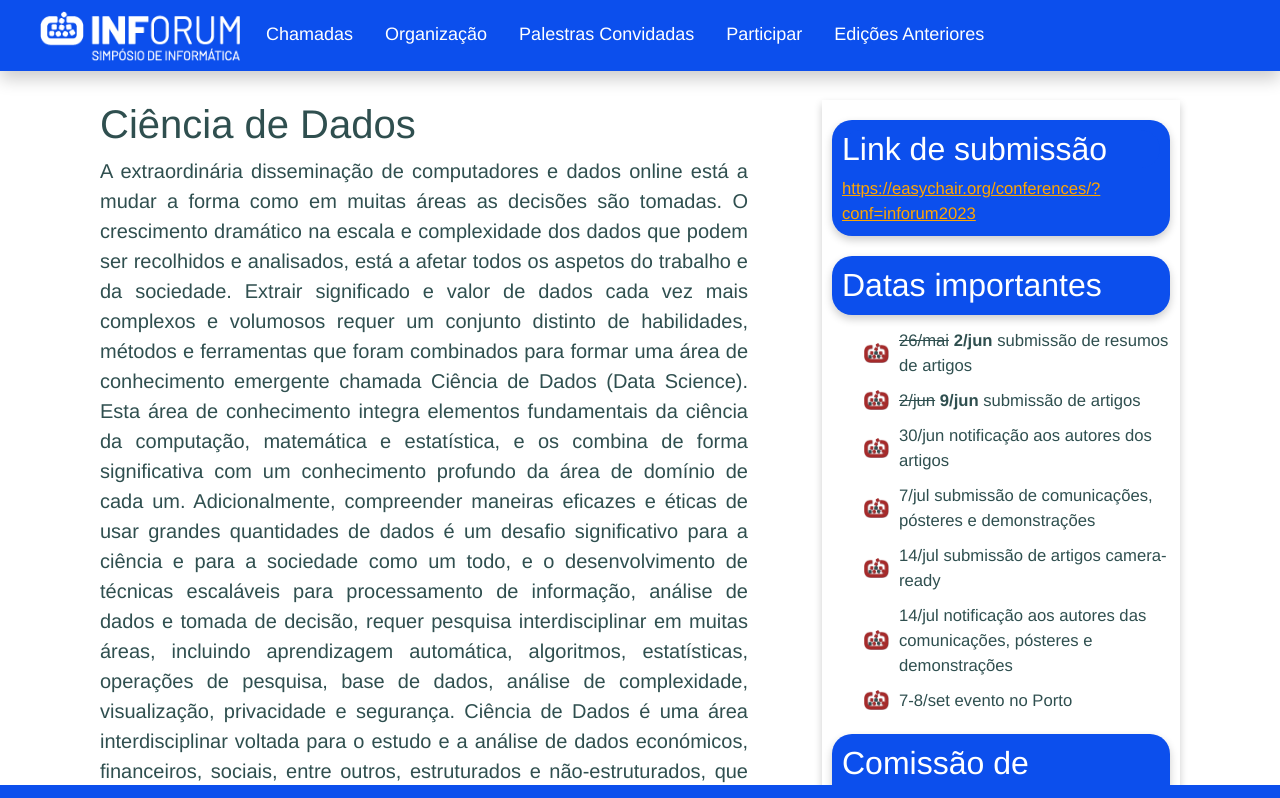
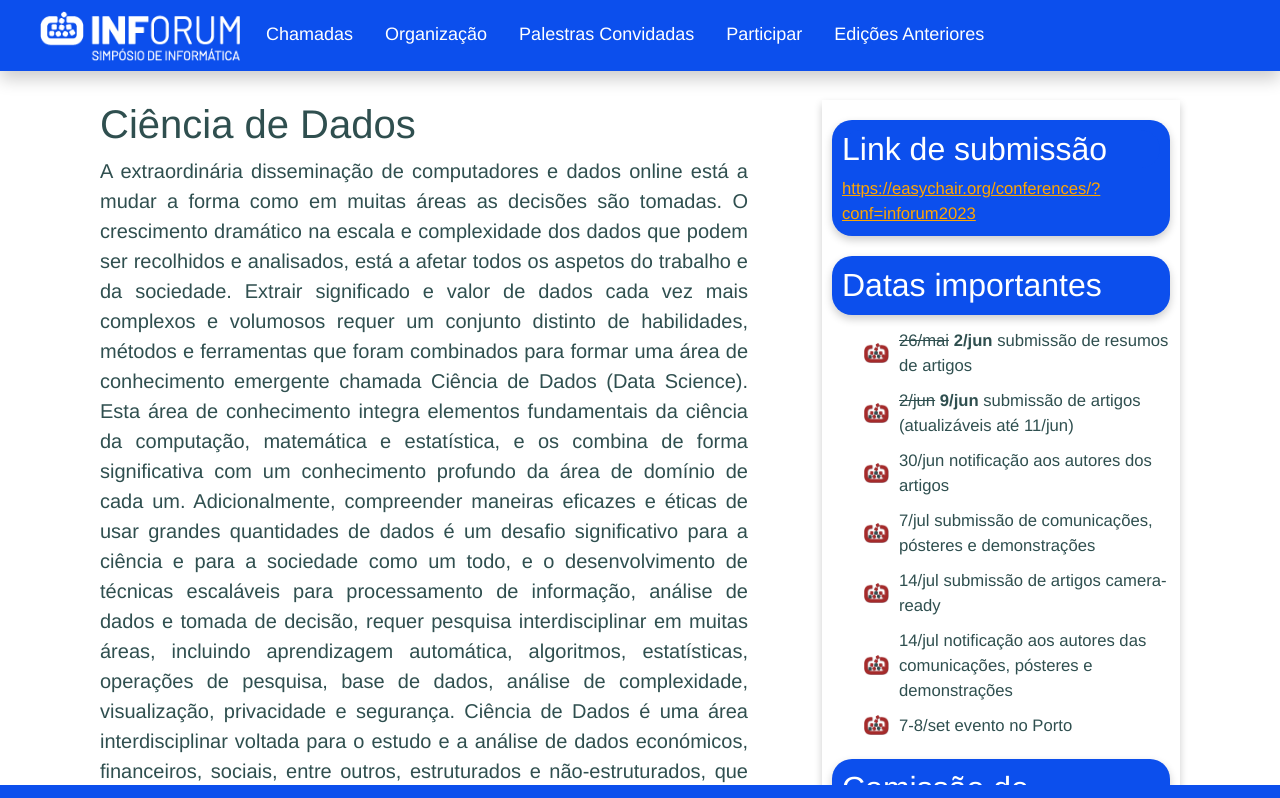
Before and after one commit to h4g0/Inforum2023, a React (Create React App) app: page /tracks/cd in a window 1280 px wide. Shown: the top 798 px of the page. Built offline with nearby package versions, Linux system fonts and the light colour scheme.

Commit message:
updates dates

```diff
--- a/src/Main/Dates.tsx
+++ b/src/Main/Dates.tsx
@@ -25,7 +25,7 @@ export function InforumDates(props: any) {
             </li>
 
             <li className={Date.now() > Date.parse("09 Jun 2023 23:59:00 GMT") ? "oldDate" : "newDate"}> <del>2/jun</del> <b>9/jun</b> submissão
-                de artigos
+                de artigos (atualizáveis até 11/jun)
             </li>
 
             <li className={Date.now() > Date.parse("30 Jun 2023 23:59:00 GMT") ? "oldDate" : "newDate"}>30/jun
@@ -66,8 +66,8 @@ export function InforumDatesTracks(props: any) {
                 de resumos de artigos
             </li>
 
-            <li className={Date.now() > Date.parse("09 Jun 2023 23:59:00 GMT") ? "oldDate" : "newDate"}><del> 2/jun</del> <b>9/jun</b> submissão
-                de artigos
+            <li className={Date.now() > Date.parse("09 Jun 2023 23:59:00 GMT") ? "oldDate" : "newDate"}><del>2/jun</del> <b>9/jun</b> submissão
+                de artigos (atualizáveis até 11/jun)
             </li>
 
             <li className={Date.now() > Date.parse("30 Jun 2023 23:59:00 GMT") ? "oldDate" : "newDate"}>30/jun
```
